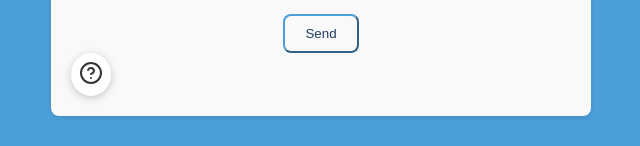
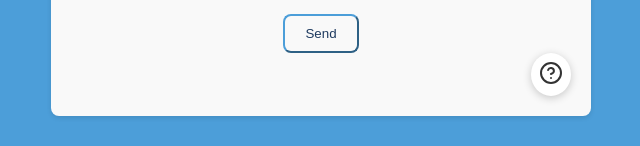
Before and after one commit to AmandaLyckenius/TimeCapsule-frontend, a React (Create React App) app: page / in a window 1280 px wide. Shown: the part 511-657 px from the top of the page, without its empty margins (319-959 px from the left). Built offline with nearby package versions, Linux system fonts and the light colour scheme.

Commit message:
bugfix: tips button moving to center when clicked

```diff
--- a/src/components/CapsuleForm.css
+++ b/src/components/CapsuleForm.css
@@ -35,8 +35,3 @@ button {
 button:hover{
     background-color: #4C9ED9;
 }
-
-.tips-button {
-    display: flex;
-    width: 100%;
-}
--- a/src/components/CapsuleForm.tsx
+++ b/src/components/CapsuleForm.tsx
@@ -58,12 +58,7 @@ const CapsuleForm = () => {
               <button type="submit">Send</button>
             </div>
 
-            <div className='tips-button'>
-                <CapsuleTips/>
-            </div>
-
-
-
+            <CapsuleTips/>
 
         </form>
     )
```
